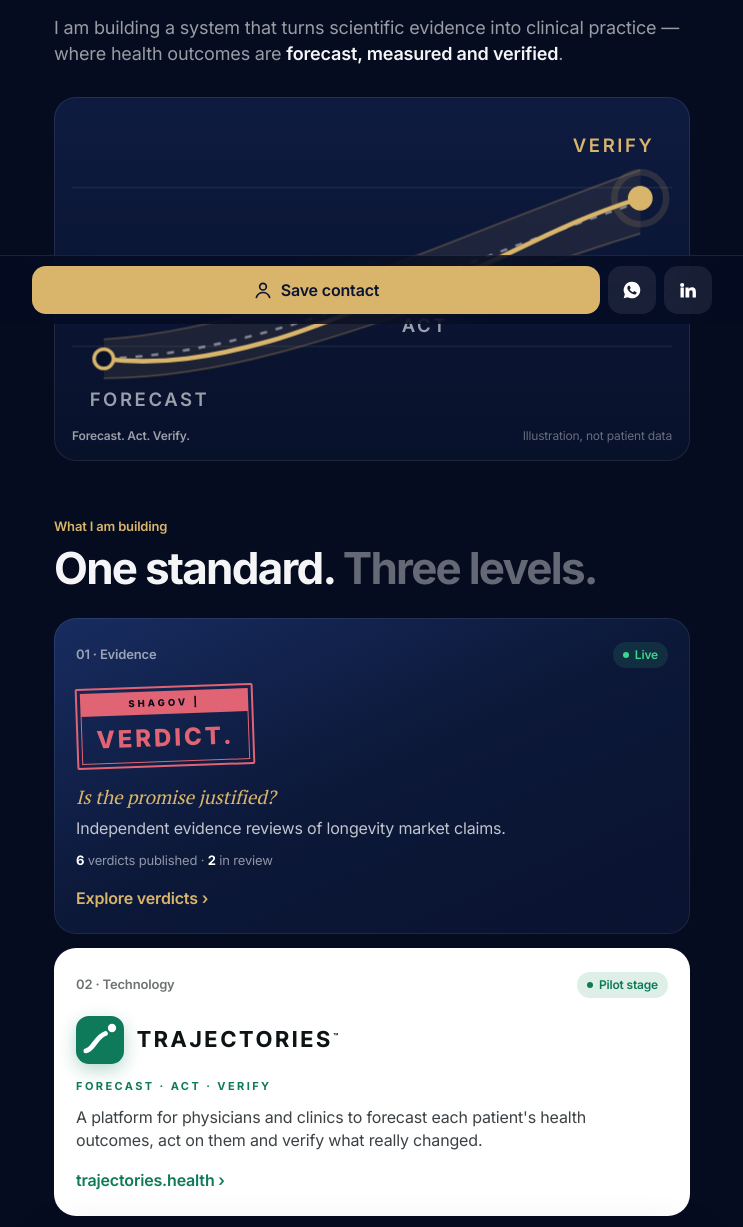
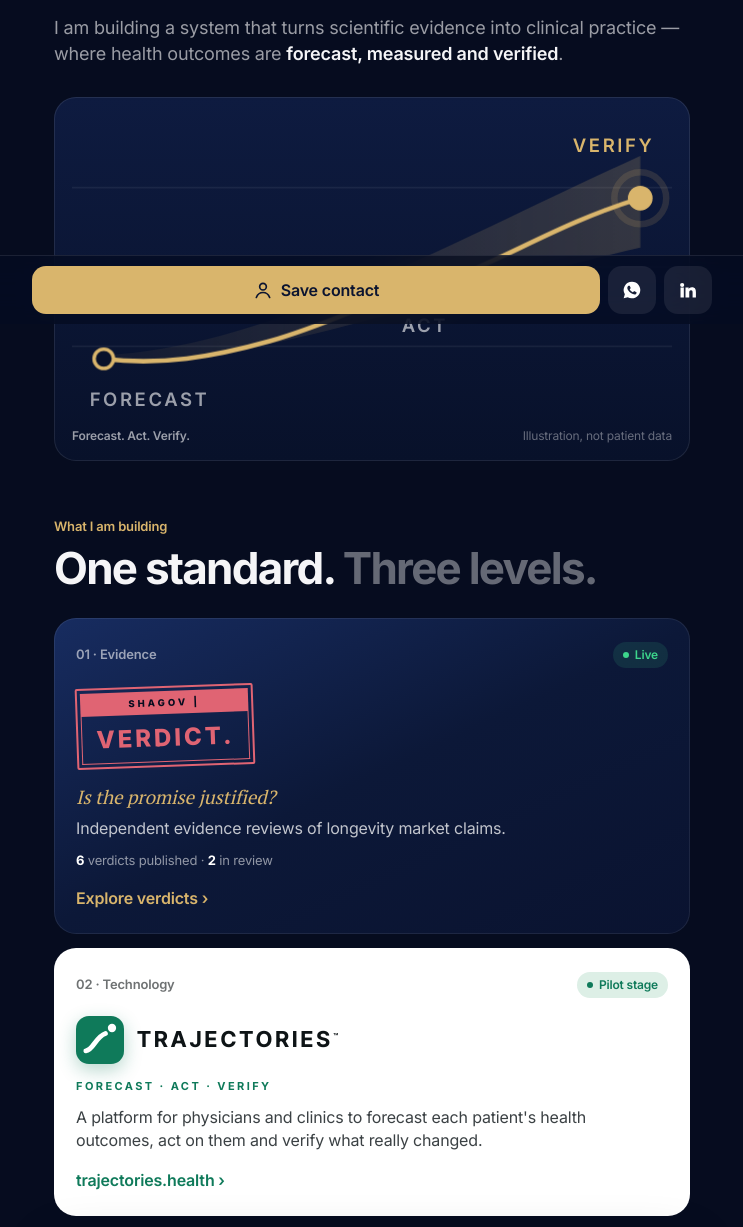
Before and after one commit to drshagov/shagov.pro, a plain HTML site: page meet/index.html in a window 1280 px wide. Shown: the part 476-1703 px from the top of the page, without its empty margins (268-1011 px from the left). Drawn offline with Linux system fonts and the light colour scheme.

Commit message:
/meet: forecast fan instead of road-like band; STATUS stage label in white
Co-Authored-By: Claude Opus 5.5 <noreply@anthropic.com>
Claude-Session: https://claude.ai/code/session_01Ts97EhSCXmMCzXAD2Kivhd

```diff
--- a/meet/index.html
+++ b/meet/index.html
@@ -110,7 +110,8 @@ section { padding: 44px 0; }
 .c-traj .cta { color: var(--tr); }
 
 .c-status { background: radial-gradient(120% 80% at 100% 0%, rgba(91,141,239,.22) 0%, rgba(91,141,239,0) 55%), linear-gradient(180deg, #171C26 0%, var(--st-bg) 100%); color: var(--st-ink); box-shadow: inset 0 0 0 1px rgba(91,141,239,.22), 0 20px 50px rgba(0,0,0,.35); }
-.c-status .tag { color: var(--st-blue); background: rgba(91,141,239,.14); font-family: var(--mono); font-weight: 500; }
+.c-status .tag { color: var(--st-ink); background: rgba(255,255,255,.1); font-family: var(--mono); font-weight: 500; }
+.c-status .tag i { background: var(--st-blue); box-shadow: 0 0 6px var(--st-blue); }
 .st-tag { font-family: var(--mono); font-size: 11px; letter-spacing: .14em; color: var(--st-blue); text-transform: uppercase; margin-top: 18px; }
 .st-word { margin-top: 8px; font-size: 38px; font-weight: 600; letter-spacing: .02em; line-height: 1; }
 .st-line { font-size: 17px; margin-top: 10px; font-weight: 500; }
@@ -192,9 +193,8 @@ section { padding: 44px 0; }
     <div class="viz" role="img" aria-label="Illustration: a forecast corridor, the measured path inside it, and the verified result.">
       <svg viewBox="0 0 340 170">
         <g stroke="rgba(255,255,255,.06)" stroke-width="1"><line x1="0" y1="40" x2="340" y2="40"/><line x1="0" y1="85" x2="340" y2="85"/><line x1="0" y1="130" x2="340" y2="130"/></g>
-        <path class="band" d="M18,126 C110,120 200,74 322,30 L322,66 C200,104 110,148 18,148 Z" fill="rgba(217,181,108,.09)"/>
-        <path class="band" d="M18,126 C110,120 200,74 322,30 M322,66 C200,104 110,148 18,148" fill="none" stroke="rgba(217,181,108,.28)" stroke-width="1"/>
-        <path class="plan" d="M18,137 C110,134 200,89 322,48" fill="none" stroke="rgba(255,255,255,.45)" stroke-width="1.5"/>
+        <defs><linearGradient id="fan" x1="0" x2="1" y1="0" y2="0"><stop offset="0" stop-color="#D9B56C" stop-opacity=".05"/><stop offset="1" stop-color="#D9B56C" stop-opacity=".2"/></linearGradient></defs>
+        <path class="band" d="M18,135 C110,130 200,78 322,22 L322,74 C200,102 110,140 18,139 Z" fill="url(#fan)"/>
         <path class="real" d="M18,137 C50,141 80,136 112,127 C150,116 168,104 200,96 C240,85 270,62 322,46" fill="none" stroke="#D9B56C" stroke-width="2.6" stroke-linecap="round"/>
         <circle class="node n1" cx="18" cy="137" r="5.5" fill="#08112A" stroke="#D9B56C" stroke-width="2"/>
         <circle class="node n2" cx="200" cy="96" r="5.5" fill="#08112A" stroke="#D9B56C" stroke-width="2"/>
```
